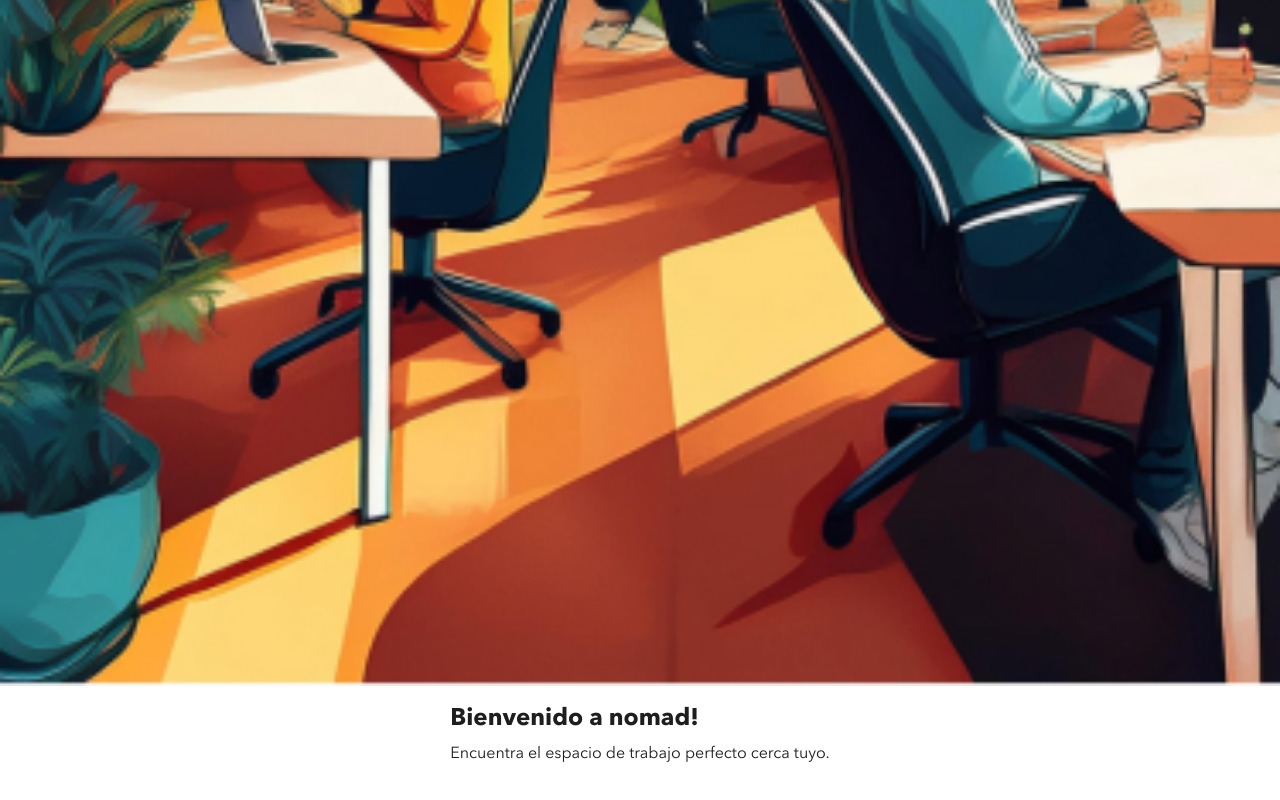
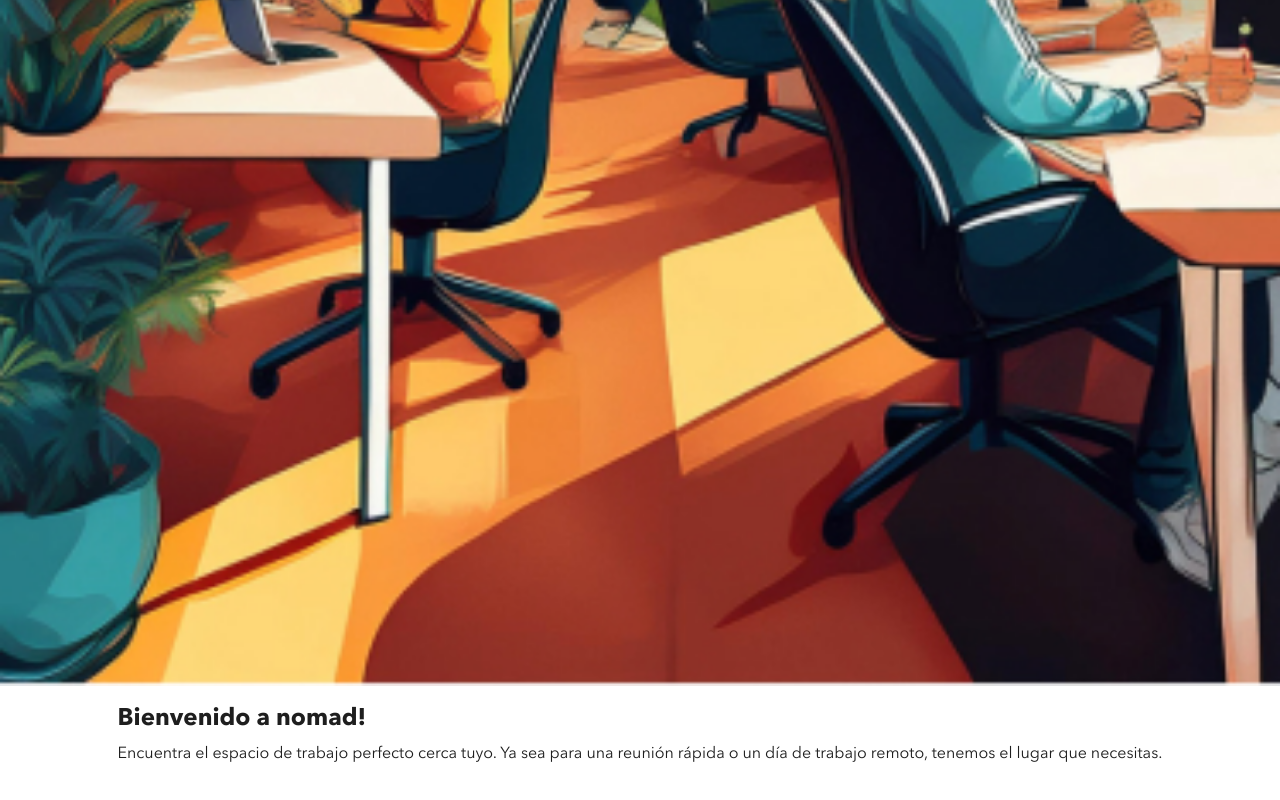
Before and after one commit to silgurlekian/nomad-pwa, a React (Create React App) app in the folder frontend/: page / in a window 1280 px wide. Shown: the part 915-1715 px from the top of the page. Built offline with nearby package versions, Linux system fonts and the light colour scheme.

Commit message:
fix textos slide

```diff
--- a/frontend/src/views/Onboarding.js
+++ b/frontend/src/views/Onboarding.js
@@ -11,19 +11,19 @@ const Onboarding = () => {
       image: "./images/onboarding1.jpg",
       title: "Bienvenido a nomad!",
       description:
-        "Encuentra el espacio de trabajo perfecto cerca tuyo.",
+        "Encuentra el espacio de trabajo perfecto cerca tuyo. Ya sea para una reunión rápida o un día de trabajo remoto, tenemos el lugar que necesitas.",
     },
     {
       image: "./images/onboarding2.jpg",
       title: "Explora espacios de trabajo",
       description:
-        "Descubre coworkings, cafés y oficinas en toda la ciudad.",
+        "Descubre coworkings, cafés y oficinas en toda la ciudad. Filtra por ubicación, servicios y más para encontrar el espacio ideal para trabajar.",
     },
     {
       image: "./images/onboarding3.jpg",
       title: "Reserva tu espacio de trabajo en segundos",
       description:
-        "Navega, elige y confirma tu lugar ideal para trabajar.",
+        "Navega, elige y confirma tu lugar ideal para trabajar sin complicaciones.",
     },
   ];
 
```
